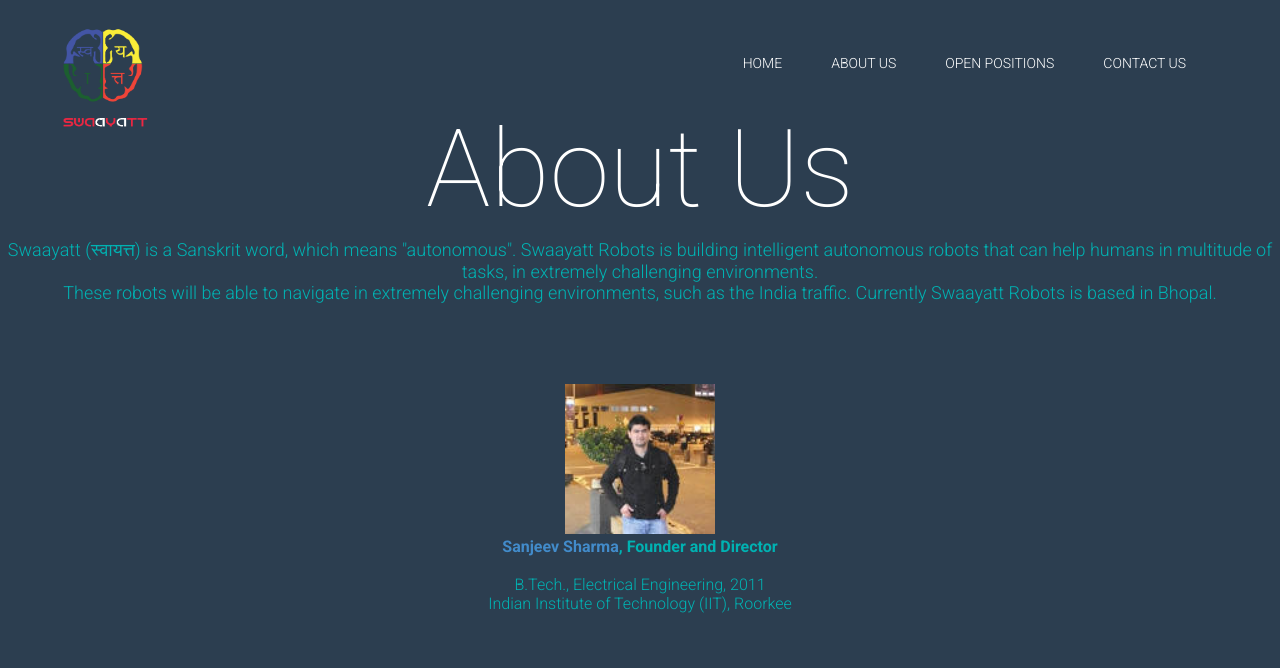
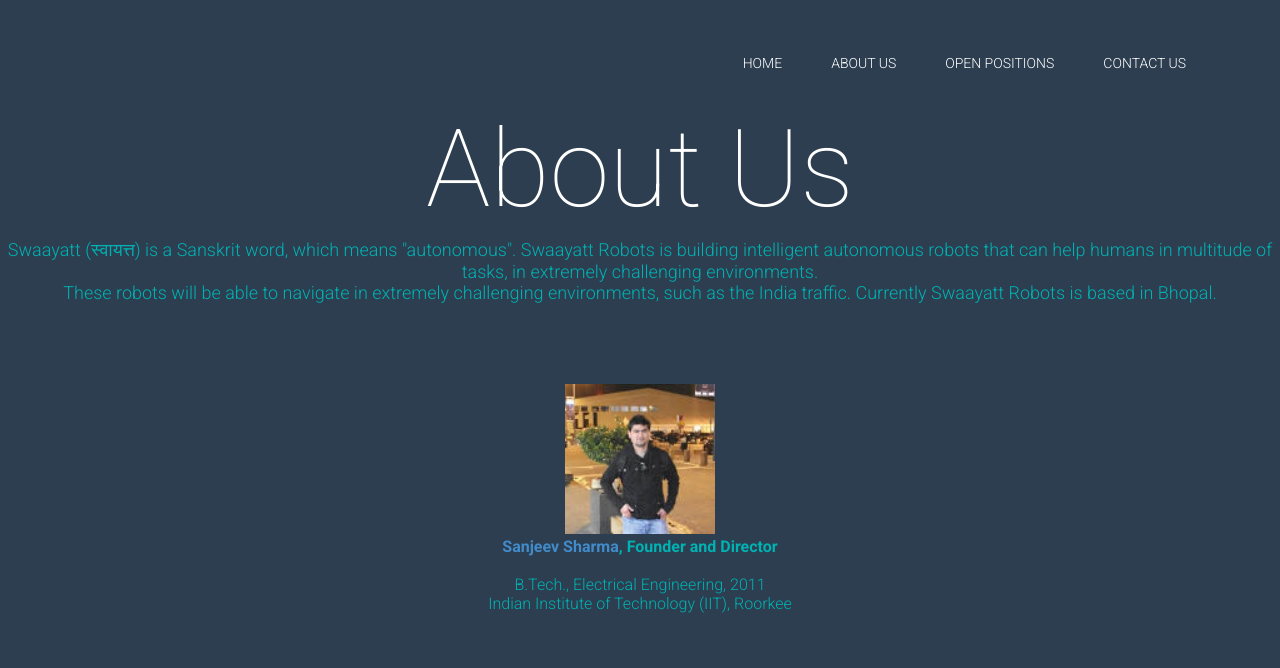
Before and after one commit to hayagreeve16/project-two, a plain HTML site: page about.html in a window 1280 px wide. Shown: the top 668 px of the page. Drawn offline with Linux system fonts and the light colour scheme.

Commit message:
san update

```diff
--- a/about.html
+++ b/about.html
@@ -66,7 +66,7 @@
     <link rel="stylesheet" type="text/css" href="wp-content/themes/newAssets/css/normalize.css">
     <link rel="stylesheet" type="text/css" href="wp-content/themes/newAssets/css/jquery-ui.min.css">
     <link rel="stylesheet" type="text/css" href="wp-content/themes/newAssets/css/style.css">
-    <link rel="shortcut icon" href="wp-content/themes/favicon.png" type="image/x-icon" />
+    <!--link rel="shortcut icon" href="wp-content/themes/favicon.png" type="image/x-icon" /-->
 
     <!-- ******************************* -->
     <!-- JS Files -->
@@ -122,7 +122,7 @@
             <div class="nav-item brand-logo nav-item-1">
               <div class="ni-inside">
                 <a href="index.html">
-                  <img class="logo_a" src="wp-content/themes/newAssets/images/logo.png">
+                  <!--img class="logo_a" src="wp-content/themes/newAssets/images/logo.png"-->
                 </a>
               </div>
             </div>
```
